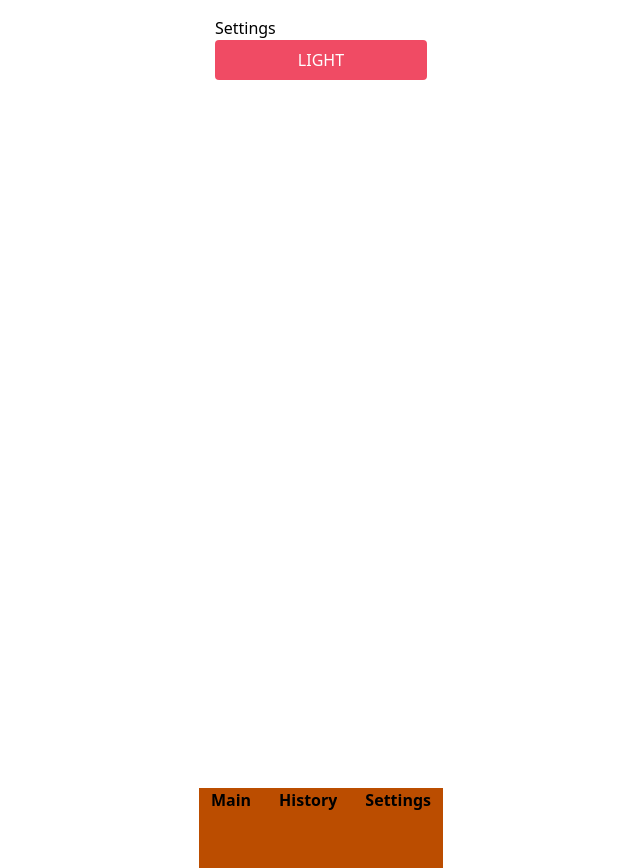
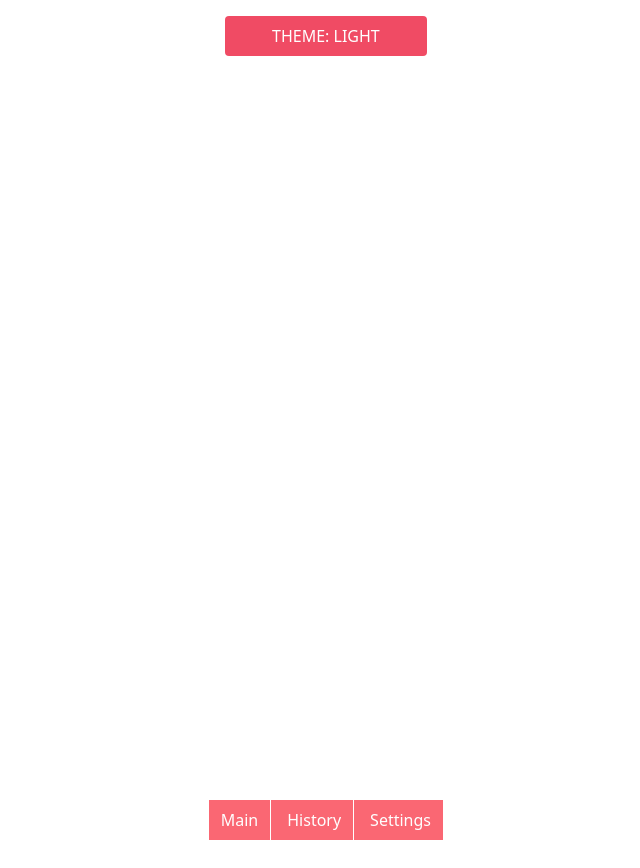
Before and after one commit to Maltaerman/vue-3-pulse-measure, a Vue app: page /settings in a window 1280 px wide. Shown: the whole page, without its empty margins (197-837 px from the left). After the commit the page ends 840 px from the top, so only its background shows below. Built offline with nearby package versions, Linux system fonts and the light colour scheme.

Commit message:
feat(): footer

```diff
--- a/src/components/base/BaseThemeToggle.vue
+++ b/src/components/base/BaseThemeToggle.vue
@@ -31,7 +31,11 @@ function toggleTheme() {
 <template>
   <button
     @click="toggleTheme"
+    type="button"
     class="uppercase px-4 py-2 rounded bg-primary-600 text-neutral-100 transition-colors duration-300 cursor-pointer font-regular"
-    v-text="theme"
-  />
+  >
+    <slot v-bind="{ theme }">
+      {{ theme }}
+    </slot>
+  </button>
 </template>
--- a/src/components/base/tabs/BaseTab.vue
+++ b/src/components/base/tabs/BaseTab.vue
@@ -30,7 +30,7 @@ const emit = defineEmits(['set-tab']);
   <component
     :is="props.tag"
     class="flex items-center justify-center gap-1 rounded-8 px-3
-      font-bold transition-colors duration-300 can-hover:cursor-pointer"
+      font-medium text-neutral-100 transition-colors duration-300 can-hover:cursor-pointer"
     @click="emit('set-tab')"
   >
     <span class="truncate translate-z-0">
--- a/src/components/base/tabs/BaseTabs.vue
+++ b/src/components/base/tabs/BaseTabs.vue
@@ -90,21 +90,23 @@ onBeforeUnmount(() =>
 <template>
   <nav
     ref="containerRef"
-    class="relative -mb-3 overflow-scroll pb-3"
+    class="relative overflow-scroll"
   >
     <ul
-      class="relative flex w-full flex-row gap-1"
+      class="relative flex size-full flex-row gap-1 divide-x divide-neutral-100"
     >
       <li
         v-for="({ id, label }, index) in props.tabs"
         :id="id"
         :key="id"
         ref="tabRefs"
+        class="size-full text-center"
       >
         <BaseTab
           :is-active="tabId === id"
           :size="props.size"
           :theme="props.theme"
+          class="size-full"
           @set-tab="onChangeTab(id, index)"
         >
           {{ label }}
--- a/src/components/layout/ToolBar.vue
+++ b/src/components/layout/ToolBar.vue
@@ -25,7 +25,7 @@ watchEffect(() => {
 
 <template>
   <BaseTabs
-    class="h-[var(--toolbarHeight)]"
+    class="h-(--toolbarHeight)"
     v-bind="{ tabs }"
     @change-active-tab="({ id }) => tabId = id"
   />
--- a/src/layout/DefaultLayout.vue
+++ b/src/layout/DefaultLayout.vue
@@ -1,7 +1,5 @@
 <script lang="ts" setup>
 import { ref } from 'vue'
-
-import BaseThemeToggle from '@/components/base/BaseThemeToggle.vue'
 
 import ToolBar from '@/components/layout/ToolBar.vue';
 import CookieBanner from '@/components/layout/CookieBanner.vue';
@@ -14,12 +12,10 @@ const isCookieBannerShown = ref(false);
   <div>
     <main class="relative flex size-full flex-1 flex-col --screenMinHeight bg-neutral-100 transition-colors duration-300">
       <slot />
-
-      <BaseThemeToggle />
     </main>
 
 
-    <ToolBar class="fixed bottom-0 bg-amber-700" />
+    <ToolBar class="fixed bottom-0 bg-primary-500" />
 
     <CookieBanner v-if="isCookieBannerShown" />
   </div>
--- a/src/styles/layout.css
+++ b/src/styles/layout.css
@@ -1,5 +1,5 @@
 :root {
-  --toolbarHeight: 80px;
+  --toolbarHeight: 40px;
   --zIndexCookieBannerLink: 200;
 }
 
--- a/src/views/SettingsView.vue
+++ b/src/views/SettingsView.vue
@@ -1,7 +1,15 @@
-<script setup lang="ts" />
+<script setup lang="ts">
+import BaseThemeToggle from '@/components/base/BaseThemeToggle.vue'
+
+</script>
 
 <template>
-  <div>
-    Settings
+  <div class="flex gap-2">
+    <BaseThemeToggle
+      class="w-full"
+      v-slot="{ theme }"
+    >
+      Theme: {{ theme }}
+    </BaseThemeToggle>
   </div>
 </template>
```
